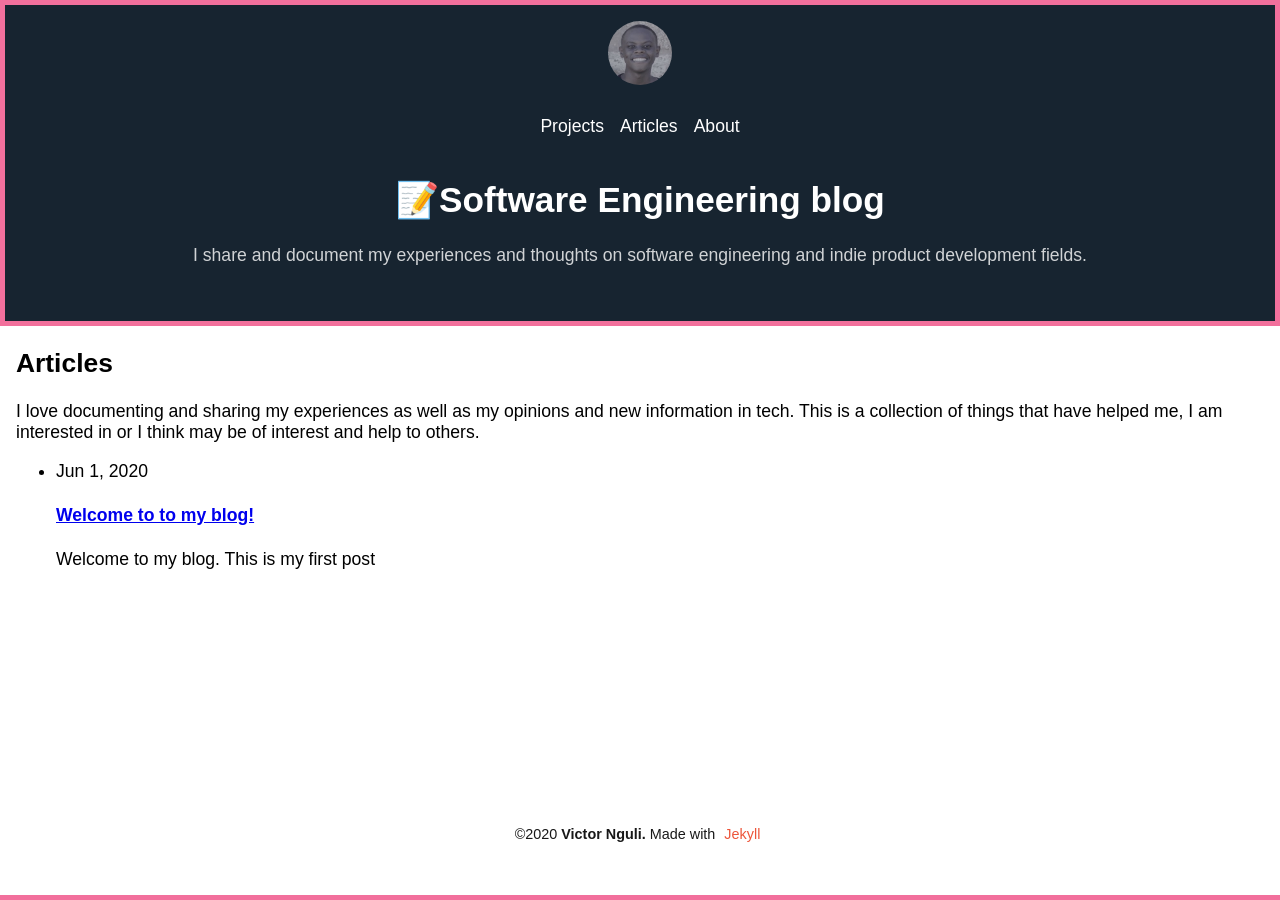
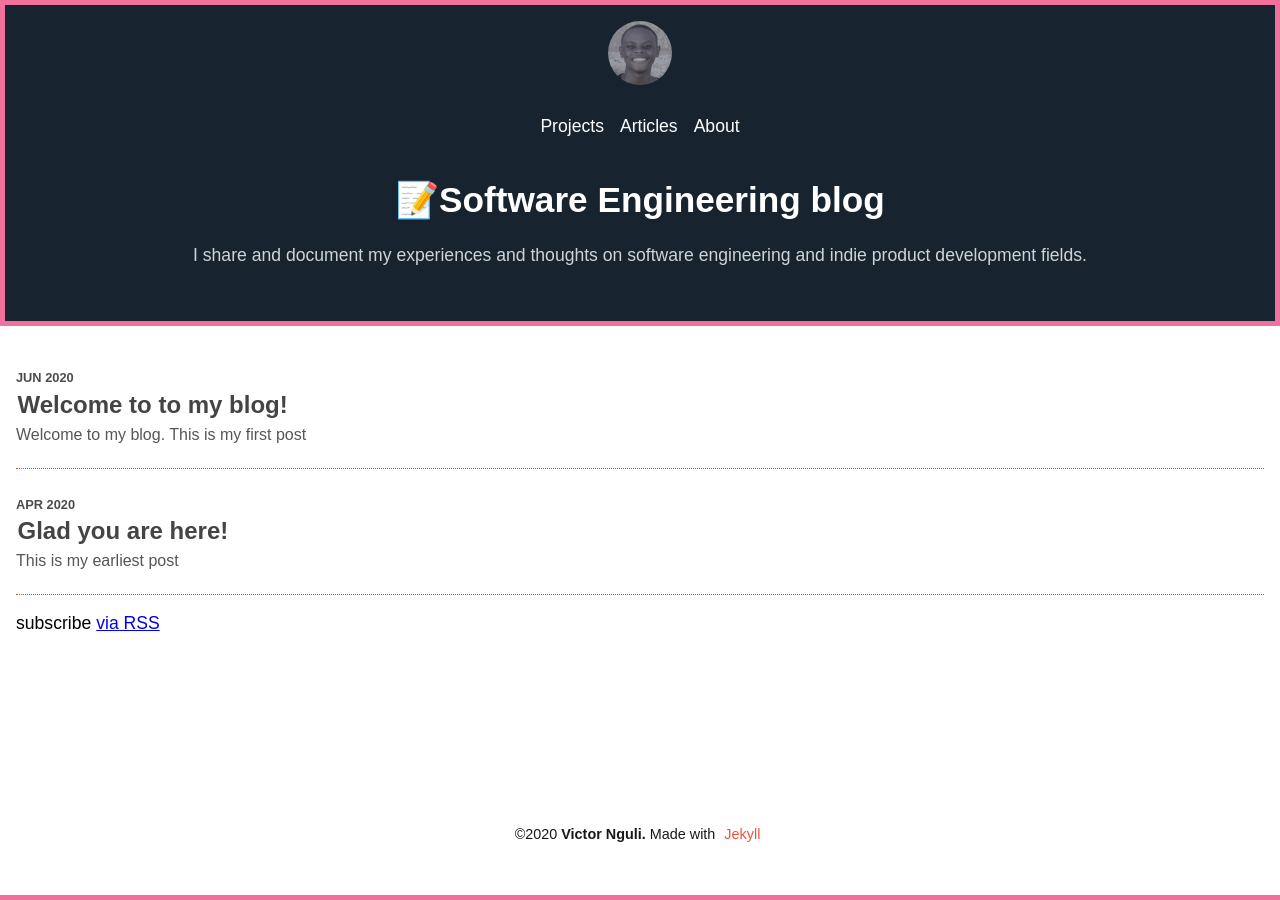
Before and after one commit to Victornguli/victornjoseph.com, a Jekyll site: the page built from articles.md, in a window 1280 px wide. Built offline with Jekyll 4.4.1, drawn with Linux system fonts in a browser that asks for light colours; nearby versions of some CDN libraries.

Commit message:
articles page layout

```diff
--- a/_layouts/articles.html
+++ b/_layouts/articles.html
@@ -2,34 +2,33 @@
 layout: default
 ---
 
-<div class="home">
-    {% if page.title %}
-    <h2 class="page-header top-page-header">{{ page.title }}</h2>
-    {% endif %}
-
-    <div class="articles-intro mt-2">
+<div class="posts">
+    <div class="post-intro mt-2">
         {{ content }}
     </div>
 
     {% if site.posts.size > 0 %}
     <ul class="post-list">
         {% for post in site.posts %}
-        <li class="articles-list">
-            {% assign date_format = site.date_format | default: "%b %-d, %Y" %}
+        <li class="post-item">
+            {% assign date_format = site.date_format | default: "%b %Y" %}
             <span class="post-meta">{{ post.date | date: date_format }}</span>
-            <h4 class="post-">
-                <a class="post-link" href="{{ post.url | relative_url }}">
+            <a href="{{ post.url | relative_url }}" class="post-link">
+                <h4 class="post-title">
                     {{ post.title | escape }}
-                </a>
-            </h4>
-            {% if site.show_excerpts %}
-            {{ post.excerpt }}
-            {% endif %}
+                </h4>
+                {% if site.show_excerpts %}
+                <div class="post-excerpt">
+                    {{ post.excerpt }}
+                </div>
+                {% endif %}
+            </a>
+            </>
         </li>
         {% endfor %}
     </ul>
-
-    <!-- <p class="rss-subscribe">subscribe <a href="{{ "/feed.xml" | relative_url }}">via RSS</a></p> -->
+    {% else %}
+    <!-- <div>I have not yet added any articles, return later for exciting content</div> -->
     {% endif %}
-
+    <p class="rss-subscribe">subscribe <a href="{{ "/feed.xml" | relative_url }}">via RSS</a></p>
 </div>
--- /dev/null
+++ b/_sass/articles.scss
@@ -0,0 +1,43 @@
+.posts{
+    ul.post-list{
+        list-style: none;
+        padding: 0;
+        margin: 0;
+
+        li.post-item{
+            padding: 1.5rem 0;
+            border-bottom: 1px dotted $secondary-color;
+
+            .post-meta{
+                text-transform: uppercase;
+                font-size: 0.8rem;
+                font-weight: 600;
+                opacity: 0.7;
+            }
+
+            .post-link{
+                text-decoration: none;
+                color: #444;
+
+                .post-title{
+                    margin: 0.1rem 0 0.3rem 0;
+                    padding: 2px 1.5px;
+                    font-size: 1.5rem;
+                }
+
+                .post-excerpt{
+                    font-size: 1rem;
+                    opacity: 0.9;
+                }
+
+                &:hover{
+                    .post-title{
+                        color: #ffffff;
+                        background: $gradient;
+                        border-radius: 5px;
+                    }
+                }
+            }
+        }
+    }
+}
--- a/articles.md
+++ b/articles.md
@@ -5,5 +5,3 @@ permalink: articles/
 banner_content: <h1>📝Software Engineering blog</h1>
   <h4 class="banner-content-subheading">I share and document my experiences and thoughts on software engineering and indie product development fields.</h4>
 ---
-
-I love documenting and sharing my experiences as well as my opinions and new information in tech. This is a collection of things that have helped me, I am interested in or I think may be of interest and help to others.
--- a/assets/css/main.scss
+++ b/assets/css/main.scss
@@ -4,6 +4,7 @@
 @import 'config';
 @import 'home';
 @import 'projects';
+@import 'articles';
 
 
 * {
```
Also changed, not shown: _posts/2020-04-01-welcome.md (added, +8 -0 lines).
